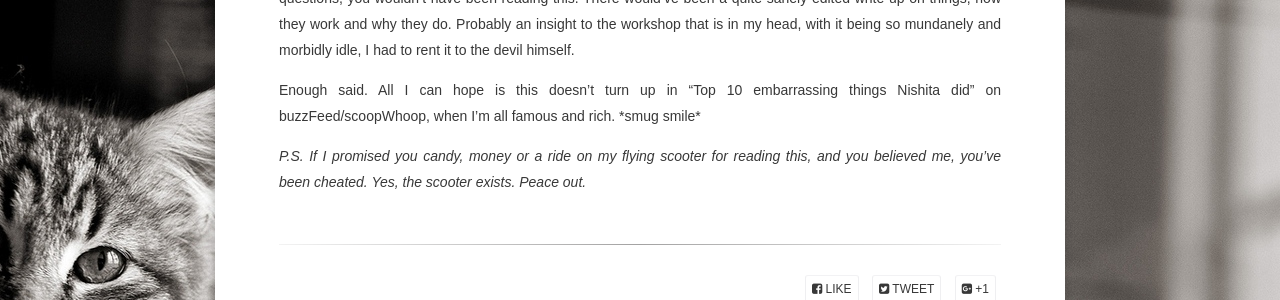
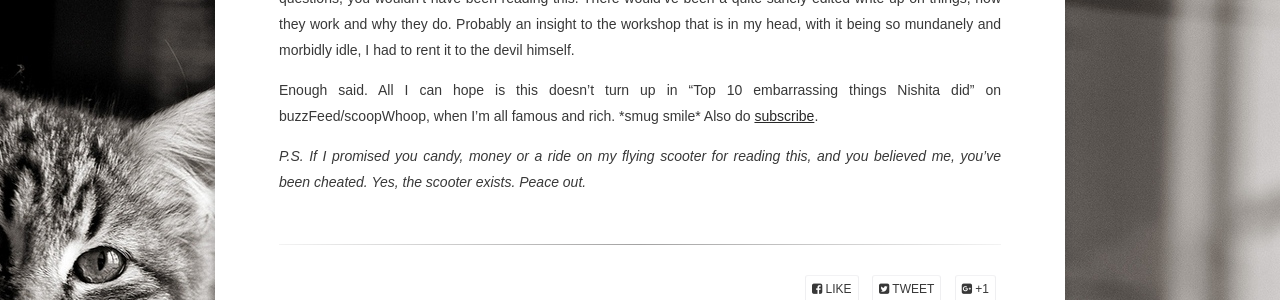
Before and after one commit to nish-d/nish-d.github.io, a Jekyll site: the page built from _posts/2016-09-12-Not-an-introduction.md, in a window 1280 px wide. Shown: the part 1078-1378 px from the top of the page. Built offline with Jekyll 4.4.1, drawn with Linux system fonts in a browser that asks for light colours; some web fonts are replaced; comment, search, counter and statistics services are not loaded.

Commit message:
Update 2016-09-12-Not-an-introduction.md

```diff
--- a/_posts/2016-09-12-Not-an-introduction.md
+++ b/_posts/2016-09-12-Not-an-introduction.md
@@ -18,6 +18,6 @@ Fair enough, I'm still the same old person, but just not as narcissistic. If you
 
 I guess this is the part, where I state why, and what this blog is about. But trust me, if I knew the answers to those questions, you wouldn't have been reading this. There would've been a quite sanely edited write up on things, how they work and why they do. Probably an insight to the workshop that is in my head, with it being so mundanely and morbidly idle, I had to rent it to the devil himself.
 
-Enough said. All I can hope is this doesn't turn up in "Top 10 embarrassing things Nishita did" on buzzFeed/scoopWhoop, when I'm all famous and rich. \*smug smile\*
+Enough said. All I can hope is this doesn't turn up in "Top 10 embarrassing things Nishita did" on buzzFeed/scoopWhoop, when I'm all famous and rich. \*smug smile\* Also do [subscribe](https://nish-d.github.io/subscribe.html).
 
 *P.S. If I promised you candy, money or a ride on my flying scooter for reading this, and you believed me, you've been cheated. Yes, the scooter exists. Peace out.*
```
